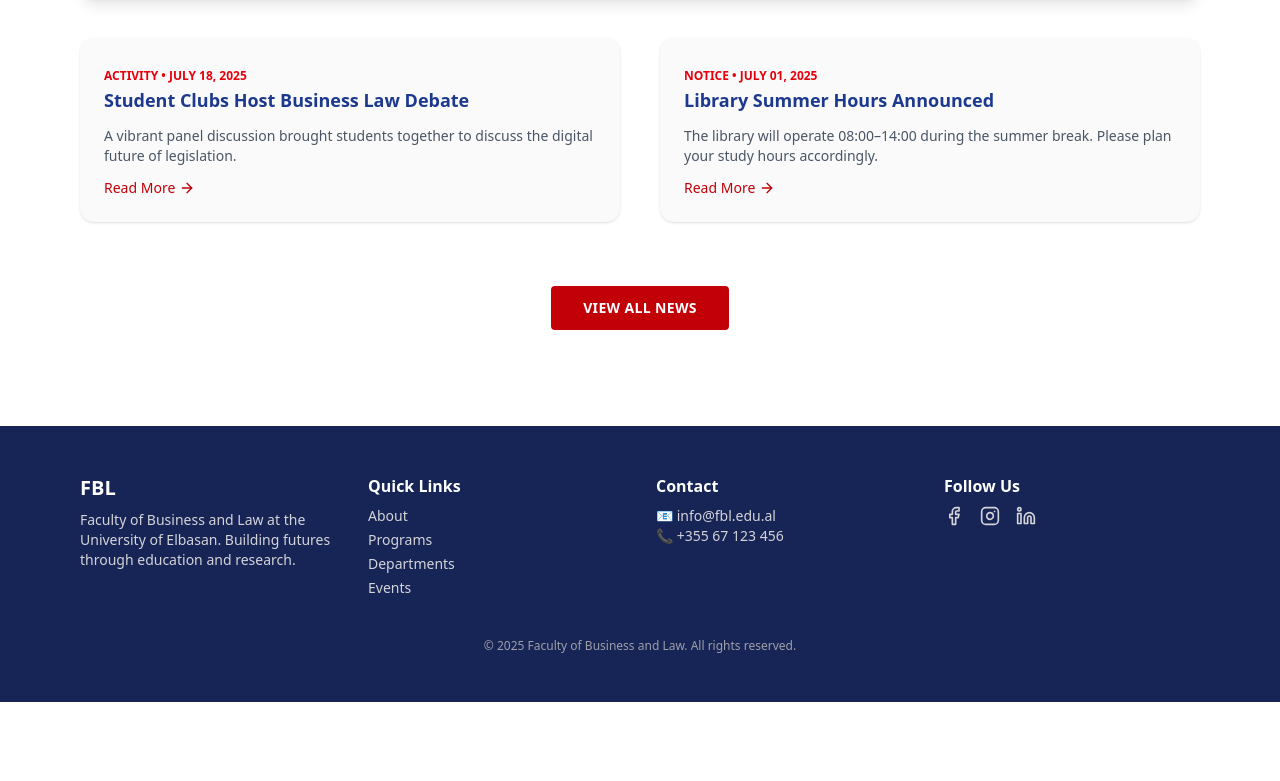
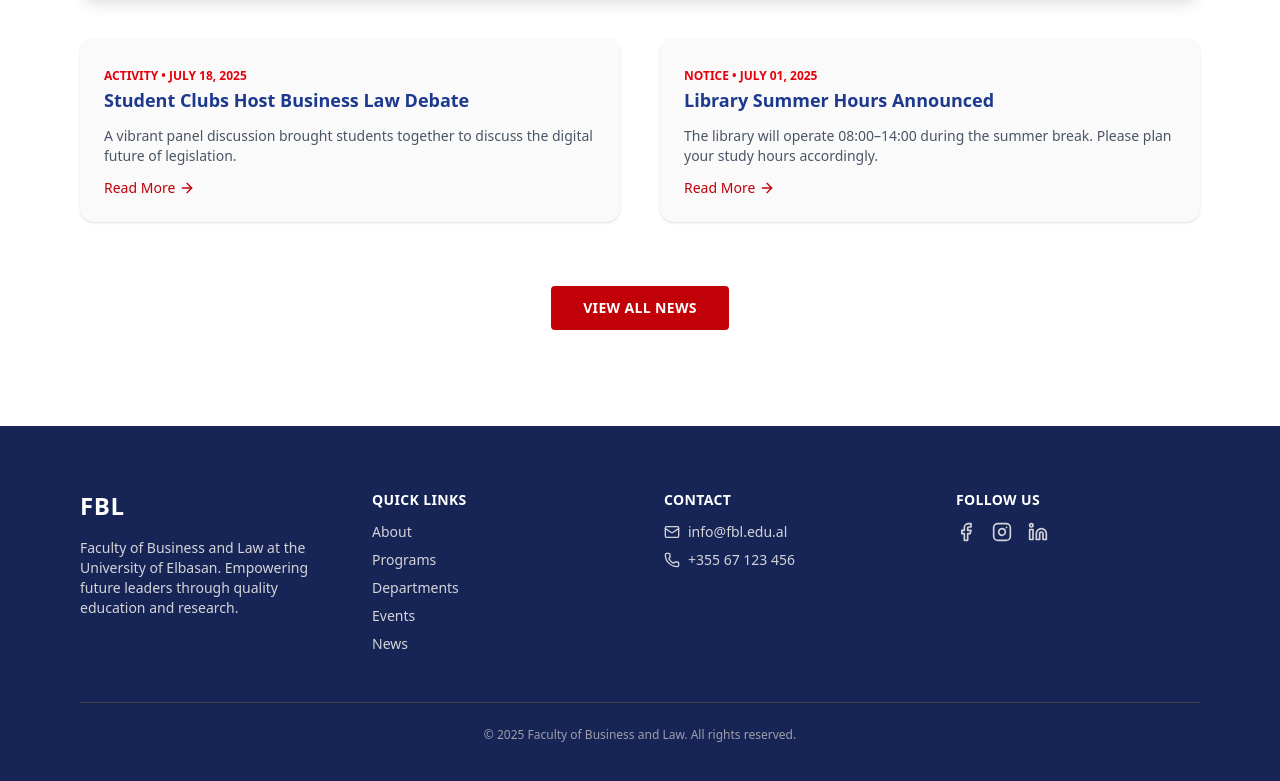
Before and after one commit to ecerri22/fbl-website, a Next.js app: page / in a window 1280 px wide. Shown: the part 3641-4422 px from the top of the page. Before the commit the page ends 4343 px from the top, so only its background shows below. Built offline with nearby package versions, Linux system fonts and the light colour scheme.

Commit message:
small fixes in footer design

```diff
--- a/src/components/Footer.jsx
+++ b/src/components/Footer.jsx
@@ -1,55 +1,64 @@
 // components/Footer.tsx
-import { Facebook, Instagram, Linkedin } from "lucide-react";
+import { Facebook, Instagram, Linkedin, Mail, Phone } from "lucide-react";
 import Link from "next/link";
 
 export default function Footer() {
   return (
-    <footer className="bg-blue-950 text-white py-12 px-6 md:px-20">
-      <div className="max-w-7xl mx-auto grid grid-cols-1 md:grid-cols-4 gap-8">
-        {/* Column 1 */}
-        <div>
-          <h3 className="text-xl font-bold mb-2">FBL</h3>
+    <footer className="bg-blue-950 text-white px-6 md:px-20 pt-16 pb-10">
+      <div className="max-w-7xl mx-auto grid gap-12 sm:grid-cols-2 md:grid-cols-4">
+        {/* Brand / About */}
+        <div className="space-y-4">
+          <h2 className="text-2xl font-bold tracking-wide">FBL</h2>
           <p className="text-sm text-zinc-300">
-            Faculty of Business and Law at the University of Elbasan. Building futures through education and research.
+            Faculty of Business and Law at the University of Elbasan.
+            Empowering future leaders through quality education and research.
           </p>
         </div>
 
-        {/* Column 2 – Quick Links */}
+        {/* Quick Links */}
         <div>
-          <h4 className="text-md font-semibold mb-2">Quick Links</h4>
-          <ul className="space-y-1 text-sm text-zinc-300">
-            <li><Link href="/about">About</Link></li>
-            <li><Link href="/programs">Programs</Link></li>
-            <li><Link href="/departments">Departments</Link></li>
-            <li><Link href="/events">Events</Link></li>
+          <h4 className="text-sm font-semibold uppercase tracking-wide mb-3">Quick Links</h4>
+          <ul className="space-y-2 text-sm text-zinc-300">
+            <li><Link href="/about" className="hover:text-white">About</Link></li>
+            <li><Link href="/programs" className="hover:text-white">Programs</Link></li>
+            <li><Link href="/departments" className="hover:text-white">Departments</Link></li>
+            <li><Link href="/events" className="hover:text-white">Events</Link></li>
+            <li><Link href="/news" className="hover:text-white">News</Link></li>
           </ul>
         </div>
 
-        {/* Column 3 – Contact */}
+        {/* Contact */}
         <div>
-          <h4 className="text-md font-semibold mb-2">Contact</h4>
-          <p className="text-sm text-zinc-300">📧 info@fbl.edu.al</p>
-          <p className="text-sm text-zinc-300">📞 +355 67 123 456</p>
+          <h4 className="text-sm font-semibold uppercase tracking-wide mb-3">Contact</h4>
+          <div className="space-y-2 text-sm text-zinc-300">
+            <p className="flex items-center gap-2">
+              <Mail className="w-4 h-4" /> info@fbl.edu.al
+            </p>
+            <p className="flex items-center gap-2">
+              <Phone className="w-4 h-4" /> +355 67 123 456
+            </p>
+          </div>
         </div>
 
-        {/* Column 4 – Social */}
+        {/* Social */}
         <div>
-          <h4 className="text-md font-semibold mb-2">Follow Us</h4>
-          <div className="flex gap-4">
-            <a href="#" aria-label="Facebook">
-              <Facebook className="w-5 h-5 text-zinc-300 hover:text-white transition" />
+          <h4 className="text-sm font-semibold uppercase tracking-wide mb-3">Follow Us</h4>
+          <div className="flex gap-4 mt-2">
+            <a href="#" aria-label="Facebook" className="hover:text-white text-zinc-300">
+              <Facebook className="w-5 h-5" />
             </a>
-            <a href="#" aria-label="Instagram">
-              <Instagram className="w-5 h-5 text-zinc-300 hover:text-white transition" />
+            <a href="#" aria-label="Instagram" className="hover:text-white text-zinc-300">
+              <Instagram className="w-5 h-5" />
             </a>
-            <a href="#" aria-label="LinkedIn">
-              <Linkedin className="w-5 h-5 text-zinc-300 hover:text-white transition" />
+            <a href="#" aria-label="LinkedIn" className="hover:text-white text-zinc-300">
+              <Linkedin className="w-5 h-5" />
             </a>
           </div>
         </div>
       </div>
 
-      <div className="mt-10 text-center text-xs text-zinc-400">
+      {/* Bottom Bar */}
+      <div className="border-t border-zinc-700 mt-12 pt-6 text-center text-xs text-zinc-400">
         © {new Date().getFullYear()} Faculty of Business and Law. All rights reserved.
       </div>
     </footer>
```
